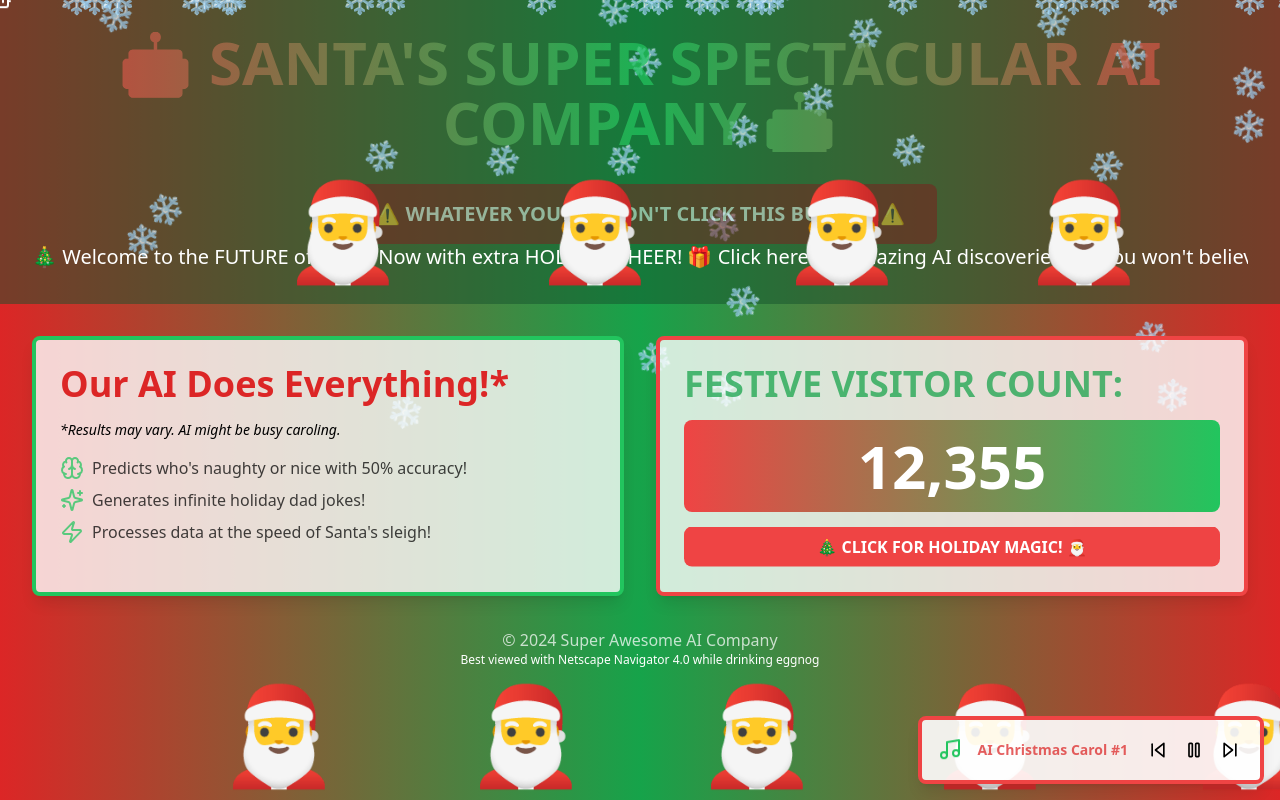
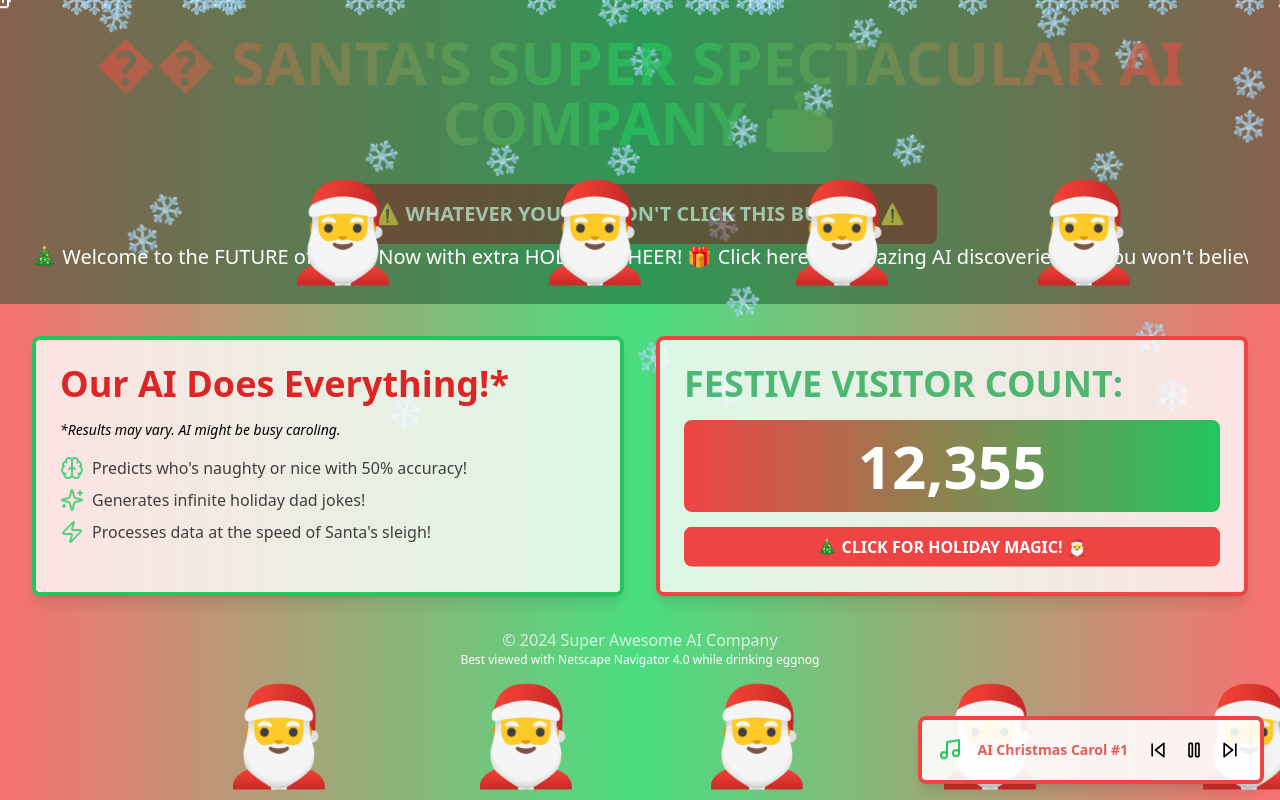
Before and after one commit to kimmahan/tacky2024, a React (Vite) app: page / in a window 1280 px wide. Built offline with nearby package versions, Linux system fonts and the light colour scheme.

Commit message:
noisy elves

```diff
--- a/src/App.jsx
+++ b/src/App.jsx
@@ -109,6 +109,7 @@ function App() {
   const [lastPlayedTime, setLastPlayedTime] = useState(0);
   const [isApocalypse, setIsApocalypse] = useState(false);
   const hohoRef = useRef(null);
+  const elfSoundRef = useRef(null);
 
   const snowflakes = Array.from({ length: 50 }, (_, i) => ({
     id: i,
@@ -142,9 +143,10 @@ function App() {
   const handleSantaClick = () => {
     const now = Date.now();
     if (now - lastPlayedTime > 500) {
-      if (hohoRef.current) {
-        hohoRef.current.currentTime = 0;
-        hohoRef.current.play()
+      const audioRef = isApocalypse ? elfSoundRef : hohoRef;
+      if (audioRef.current) {
+        audioRef.current.currentTime = 0;
+        audioRef.current.play()
           .catch(error => console.log('Audio play failed:', error));
         setLastPlayedTime(now);
       }
@@ -153,7 +155,9 @@ function App() {
 
   return (
     <div
-      className="min-h-screen bg-gradient-to-r from-red-600 via-green-600 to-red-600 overflow-hidden relative"
+      className={`min-h-screen ${isApocalypse
+        ? "bg-gradient-to-r from-black via-red-950 to-black"
+        : "bg-gradient-to-r from-red-400 via-green-400 to-red-400"} overflow-hidden relative`}
       onMouseMove={handleMouseMove}
     >
       <style>
@@ -202,6 +206,11 @@ function App() {
       <audio
         ref={hohoRef}
         src="/tacky2024/ho-ho-ho.mp3"
+        preload="auto"
+      />
+      <audio
+        ref={elfSoundRef}
+        src="/tacky2024/elf-singing.mp3"
         preload="auto"
       />
 
@@ -253,7 +262,7 @@ function App() {
         <h1 className="text-6xl font-bold mb-4 animate-pulse bg-gradient-to-r from-red-500 via-green-500 to-red-500 text-transparent bg-clip-text">
           {isApocalypse
     ? "🤖 SANTA'S SUPER APOCALYPTIC AI COMPANY 🤖"
-    : "🤖 SANTA'S SUPER SPECTACULAR AI COMPANY 🤖"
+    : "�� SANTA'S SUPER SPECTACULAR AI COMPANY 🤖"
   }
         </h1>
         <button
```
Also changed, not shown: 1 other file (tests, documents, lock files or other folders).
